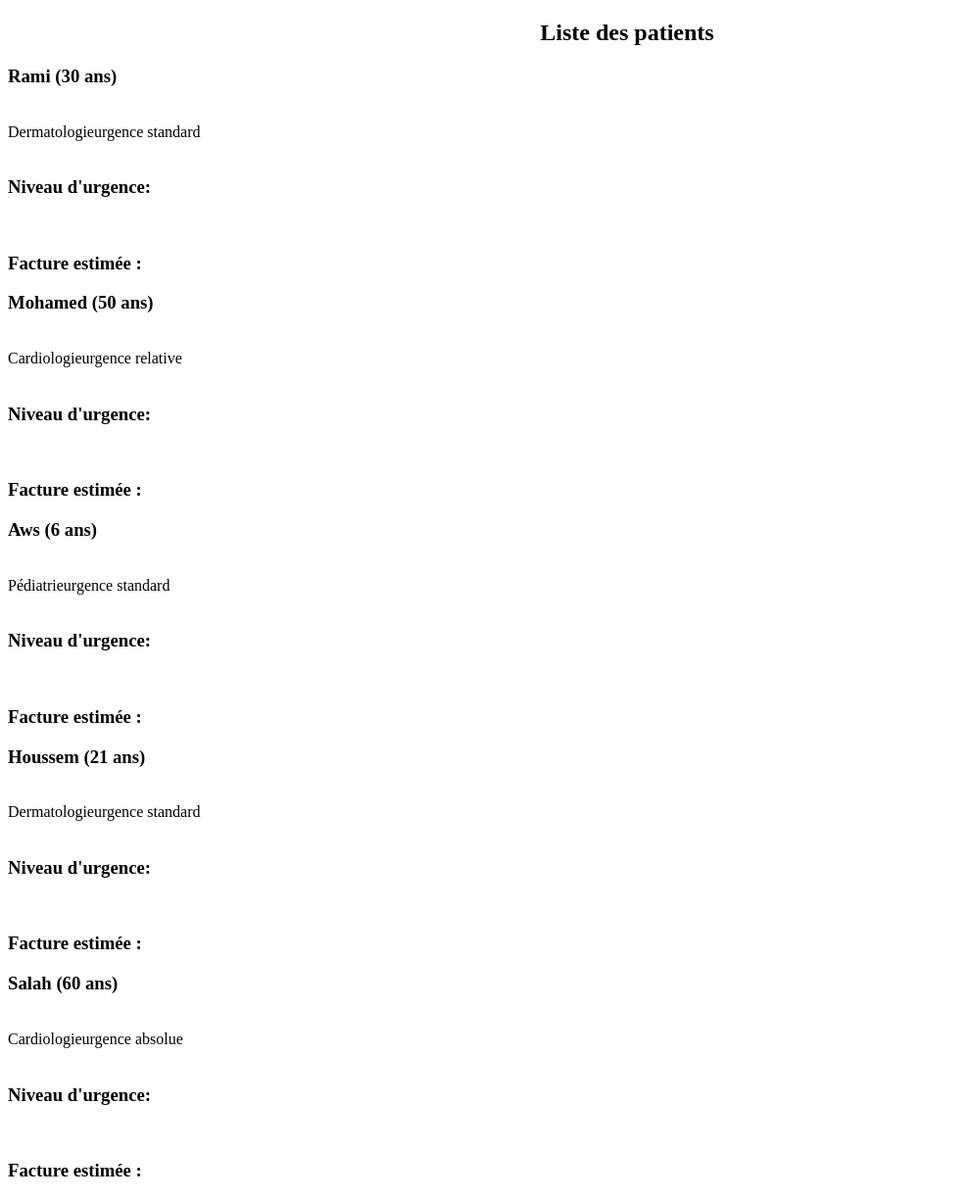
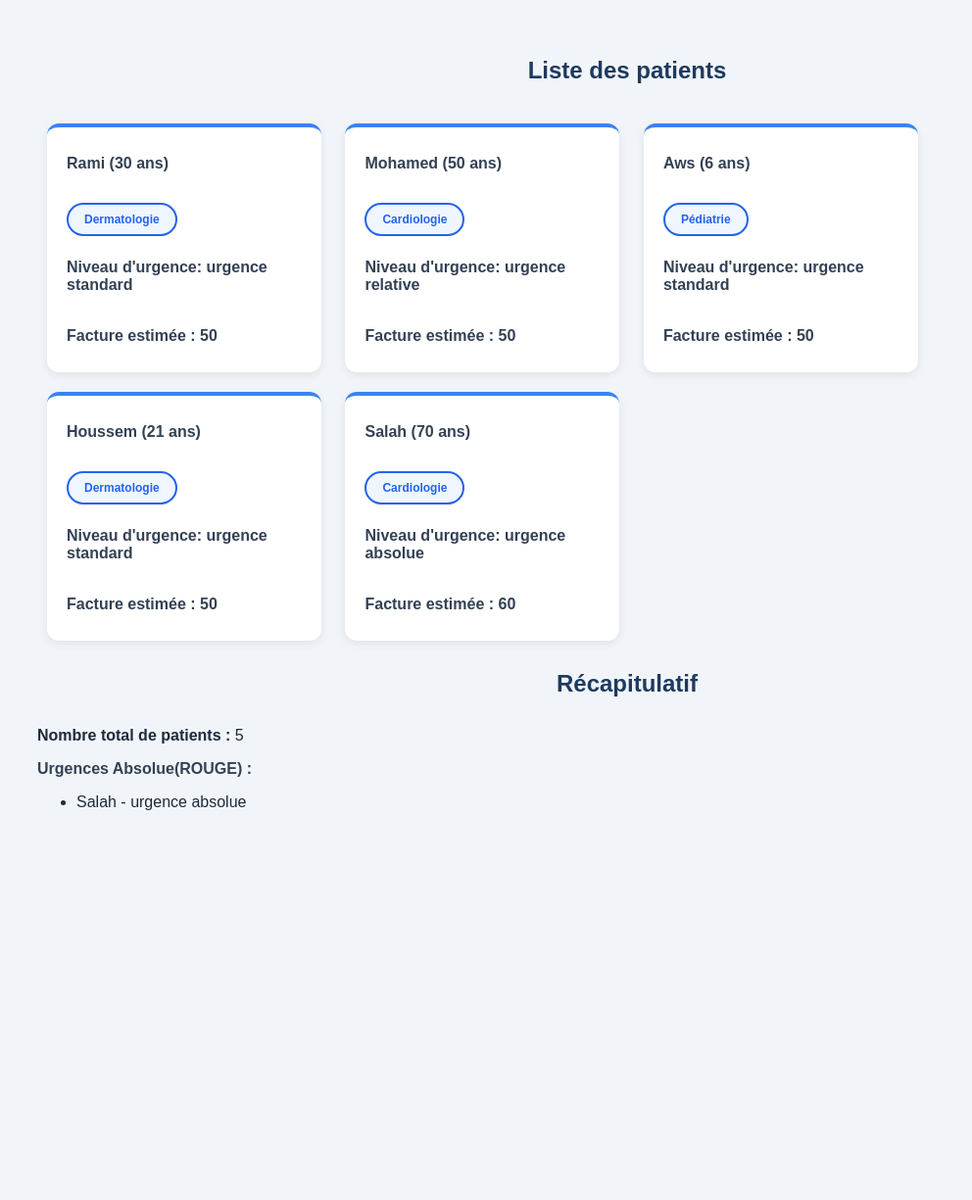
Before and after one commit to ranimhelloworld/Patients, a PHP site: page / in a window 1280 px wide. Shown: the whole page at 98% size, without its empty margins (0-992 px from the left). After the commit the page ends 827 px from the top, so only its background shows below. Run offline with PHP 8.4, Linux system fonts and the light colour scheme.

Commit message:
add style

```diff
--- a/fonctions.php
+++ b/fonctions.php
@@ -2,13 +2,15 @@
 include 'config.php';
 function calculerFacture(int $age, int $TARIF_BASE_CONSULTATION)
 {
-    if($age > 65){
-        $TARIF_BASE_CONSULTATION = $TARIF_BASE_CONSULTATION * 1.20;
+    if ($age > 65) {
+        return $TARIF_BASE_CONSULTATION * 1.20;
+    } else {
+        return $TARIF_BASE_CONSULTATION;
     }
-    return $TARIF_BASE_CONSULTATION;
 }
 
-function getBadgeService(string $code):array{
+function getBadgeService(string $code): array
+{
     switch ($code) {
         case 'CARDIO':
             return ['libelle' => 'Cardiologie', 'classe' => 'badge-cardio'];
@@ -21,7 +23,8 @@ function getBadgeService(string $code):array{
     }
 }
 
-function getLibelleUrgence(string $lib):array{
+function getLibelleUrgence(string $lib): array
+{
     switch ($lib) {
         case 'ROUGE':
             return ['urgence' => 'urgence absolue'];
@@ -35,7 +38,7 @@ function getLibelleUrgence(string $lib):array{
 }
 function filtrerUrgences(array $patients): array
 {
-    return array_filter($patients, fn(array $patients) : bool => ($patients['urgence']) === 'ROUGE');
+    return array_filter($patients, fn(array $patients): bool => ($patients['urgence']) === 'ROUGE');
 }
 
 
--- a/index.php
+++ b/index.php
@@ -1,41 +1,59 @@
 <?php
 include 'fonctions.php';
-$patients = [["id"=>"123456789","nom"=>"Rami","age"=>30,"code_service"=>"DERMA","urgence"=>"VERT"],
-            ["id"=>"123456790","nom"=>"Mohamed","age"=>50,"code_service"=>"CARDIO","urgence"=>"ORANGE"],
-            ["id"=>"123456791","nom"=>"Aws","age"=>6,"code_service"=>"PEDIATRE","urgence"=>"VERT"],
-            ["id"=>"123456792","nom"=>"Houssem","age"=>21,"code_service"=>"DERMA","urgence"=>"VERT"],
-            ["id"=>"123456793","nom"=>"Salah","age"=>60,"code_service"=>"CARDIO","urgence"=>"ROUGE"]];
+$patients = [
+    ["id" => "123456789", "nom" => "Rami", "age" => 30, "code_service" => "DERMA", "urgence" => "VERT"],
+    ["id" => "123456790", "nom" => "Mohamed", "age" => 50, "code_service" => "CARDIO", "urgence" => "ORANGE"],
+    ["id" => "123456791", "nom" => "Aws", "age" => 6, "code_service" => "PEDIATRE", "urgence" => "VERT"],
+    ["id" => "123456792", "nom" => "Houssem", "age" => 21, "code_service" => "DERMA", "urgence" => "VERT"],
+    ["id" => "123456793", "nom" => "Salah", "age" => 70, "code_service" => "CARDIO", "urgence" => "ROUGE"]
+];
 
 ?>
 <!DOCTYPE html>
 <html lang="en">
+
 <head>
     <meta charset="UTF-8">
     <meta name="viewport" content="width=device-width, initial-scale=1.0">
     <title>Document</title>
     <link rel="stylesheet" href="style.css">
 </head>
+
 <body>
     <h2>Liste des patients</h2>
-    <?php foreach($patients as $p): ?>
+    <?php foreach ($patients as $p): ?>
         <?php
-            $badge = getBadgeService($p['code_service']);
-            $urgence = getLibelleUrgence($p['urgence']);
-            $facture = calculerFacture($p['age'],$TARIF_BASE_CONSULTATION)
+        $badge = getBadgeService($p['code_service']);
+        $urgence = getLibelleUrgence($p['urgence']);
+
         ?>
         <div>
-            <h3><?=$p["nom"]?> (<?=$p["age"]?> ans)</h3><br>
+            <h3><?= $p["nom"] ?> (<?= $p["age"] ?> ans)</h3><br>
             <div class="<?= $badge['classe'] ?>">
-                <?= $badge['libelle'] ?><?= $urgence['urgence'] ?>
+                <?= $badge['libelle'] ?>
             </div><br>
-            <h3>Niveau d'urgence: <? $urgence ?></h3><br>
-            <h3>Facture estimée :<? $facture ?> </h3>
+            <h3>Niveau d'urgence: <?= $urgence['urgence'] ?></h3><br>
+            <h3>Facture estimée : <?= calculerFacture($p['age'], $TARIF_BASE_CONSULTATION) ?> </h3>
 
         </div>
 
     <?php endforeach ?>
+</div>
+    <section class="recapitulatif">
+            <h2>Récapitulatif</h2>
 
+            <p><strong>Nombre total de patients :</strong> <?= count($patients) ?></p>
 
+            <h3>Urgences Absolue(ROUGE) :</h3>
+            <ul>
+                <?php foreach ($patients as $p): ?>
+                    <?php if ($p['urgence'] === 'ROUGE'): ?>
+                        <?php $urgence = getLibelleUrgence($p['urgence']); ?>
+                        <li><?= $p['nom'] ?> - <?= $urgence['urgence'] ?></li>
+                    <?php endif; ?>
+                <?php endforeach; ?>
+            </ul>
+    </section>
+</body>
 
-</body>
 </html>
--- a/style.css
+++ b/style.css
@@ -1,3 +1,58 @@
-h2{
+* {
+    box-sizing: border-box;
+}
+
+body {
+    font-family: Arial, sans-serif;
+    background-color: #f1f5f9;
+    padding: 30px;
+    color: #1e293b;
+}
+
+h2 {
     text-align: center;
+    color: #1e3a5f;
+    margin-bottom: 30px;
 }
+
+/* Patient cards */
+body > div {
+    display: inline-block;
+    vertical-align: top;
+    width: 280px;
+    min-height: 220px;
+    background: white;
+    padding: 20px;
+    margin: 10px;
+    border-radius: 12px;
+    box-shadow: 0 3px 10px rgba(0, 0, 0, 0.08);
+    border-top: 4px solid #3b82f6;
+}
+
+/* Patient information */
+h3 {
+    font-size: 16px;
+    margin: 8px 0;
+    color: #334155;
+}
+
+/* Service ticket */
+body > div > div {
+    display: inline-block;
+    padding: 8px 16px;
+    margin: 5px 0 15px;
+    border-radius: 50px;
+    border: 2px solid #2563eb;
+    font-size: 12px;
+    font-weight: bold;
+    background-color: #eff6ff;
+    color: #2563eb;
+}
+
+/* Responsive */
+@media (max-width: 650px) {
+    body > div {
+        width: 100%;
+        margin: 10px 0;
+    }
+}
```
